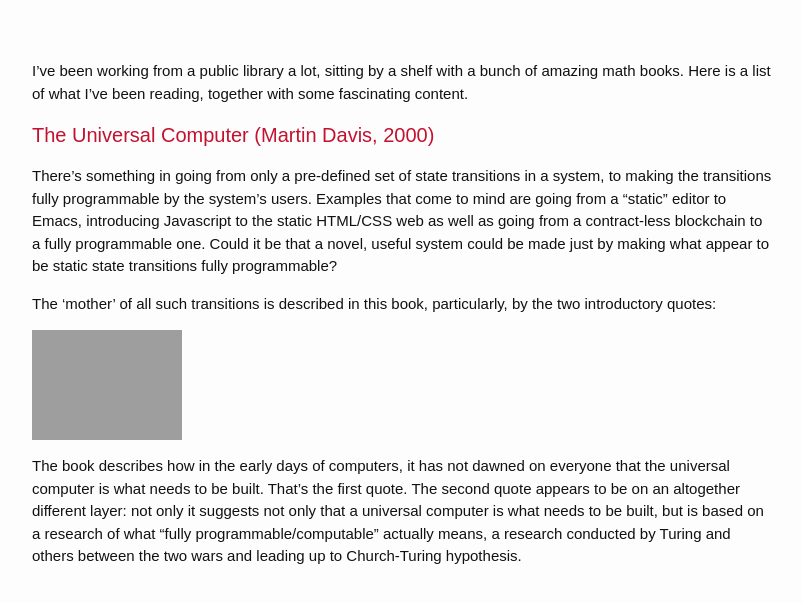
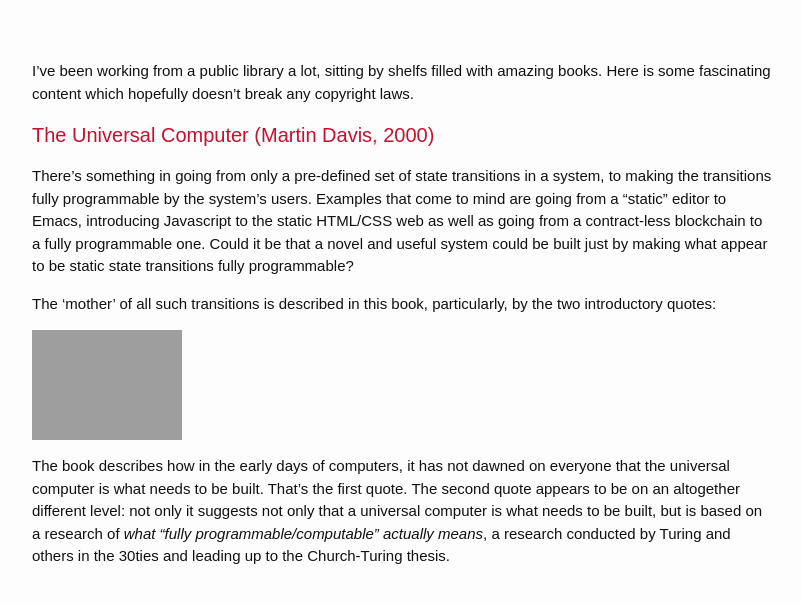
Before and after one commit to akircanski/akircanski.github.io, a Jekyll site: the page built from reading-log.md, in a window 1280 px wide. Shown: the top 603 px of the page, without its empty margins (238-1040 px from the left). Built offline with Jekyll 4.4.1, drawn with Linux system fonts in a browser that asks for light colours; our own code applies the rules of GitHub Pages for plain Markdown files; grey boxes are pictures that could not be loaded.

Commit message:
universal computer

```diff
--- a/reading-log.md
+++ b/reading-log.md
@@ -1,14 +1,12 @@
 
-
-
-I've been working from a public library a lot, sitting by a shelf with a bunch of amazing math books. Here is a list of what I've been reading, together with some fascinating content.
+I've been working from a public library a lot, sitting by shelfs filled with amazing books. Here is some fascinating content which hopefully doesn't break any copyright laws.
 
 #### The Universal Computer (Martin Davis, 2000)
 
-There's something in going from only a pre-defined set of state transitions in a system, to making the transitions fully programmable by the system's users. Examples that come to mind are going from a "static" editor to Emacs, introducing Javascript to the static HTML/CSS web as well as going from a contract-less blockchain to a fully programmable one. Could it be that a novel, useful system could be made just by making what appear to be static state transitions fully programmable?
+There's something in going from only a pre-defined set of state transitions in a system, to making the transitions fully programmable by the system's users. Examples that come to mind are going from a "static" editor to Emacs, introducing Javascript to the static HTML/CSS web as well as going from a contract-less blockchain to a fully programmable one. Could it be that a novel and useful system could be built just by making what appear to be static state transitions fully programmable?
 
 The 'mother' of all such transitions is described in this book, particularly, by the two introductory quotes:
 
 <img src="images/books/1-universal-computer-1.jpg" width="150" height="110" alt="hi" class="inline"/>
 
-The book describes how in the early days of computers, it has not dawned on everyone that the universal computer is what needs to be built. That's the first quote. The second quote appears to be on an altogether different layer: not only it suggests not only that a universal computer is what needs to be built, but is based on a research of what "fully programmable/computable" actually means, a research conducted by Turing and others between the two wars and leading up to Church-Turing hypothesis.
+The book describes how in the early days of computers, it has not dawned on everyone that the universal computer is what needs to be built. That's the first quote. The second quote appears to be on an altogether different level: not only it suggests not only that a universal computer is what needs to be built, but is based on a research of _what "fully programmable/computable" actually means_, a research conducted by Turing and others in the 30ties and leading up to the Church-Turing thesis.
```
Also changed, not shown: index.md (+2 -0 lines).
